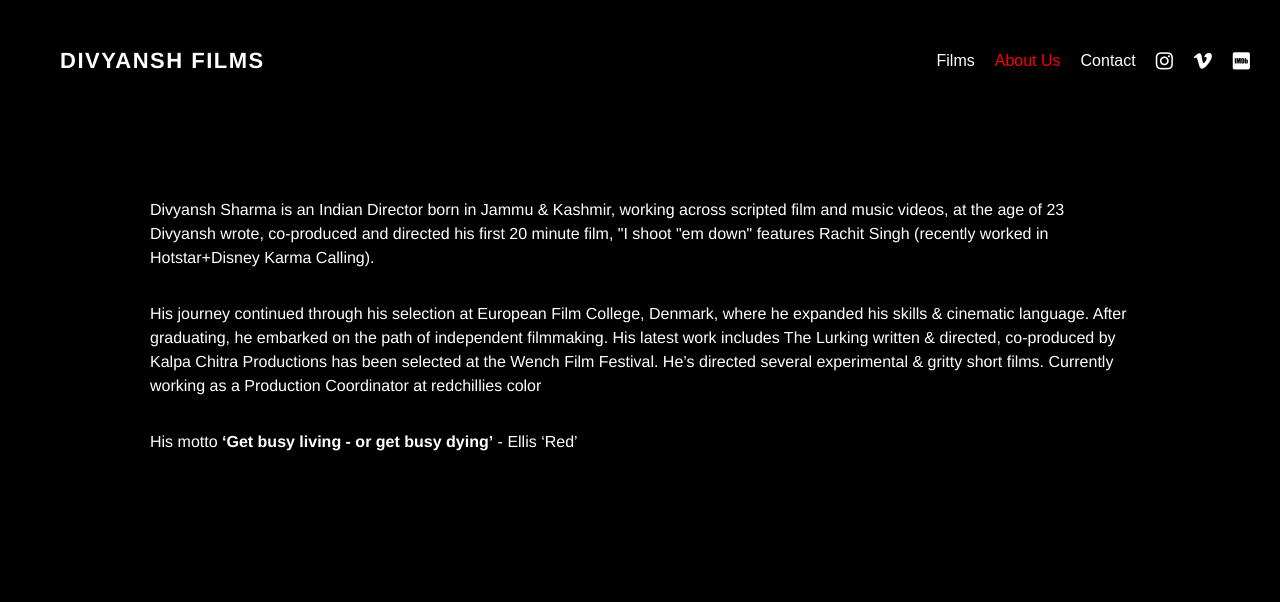
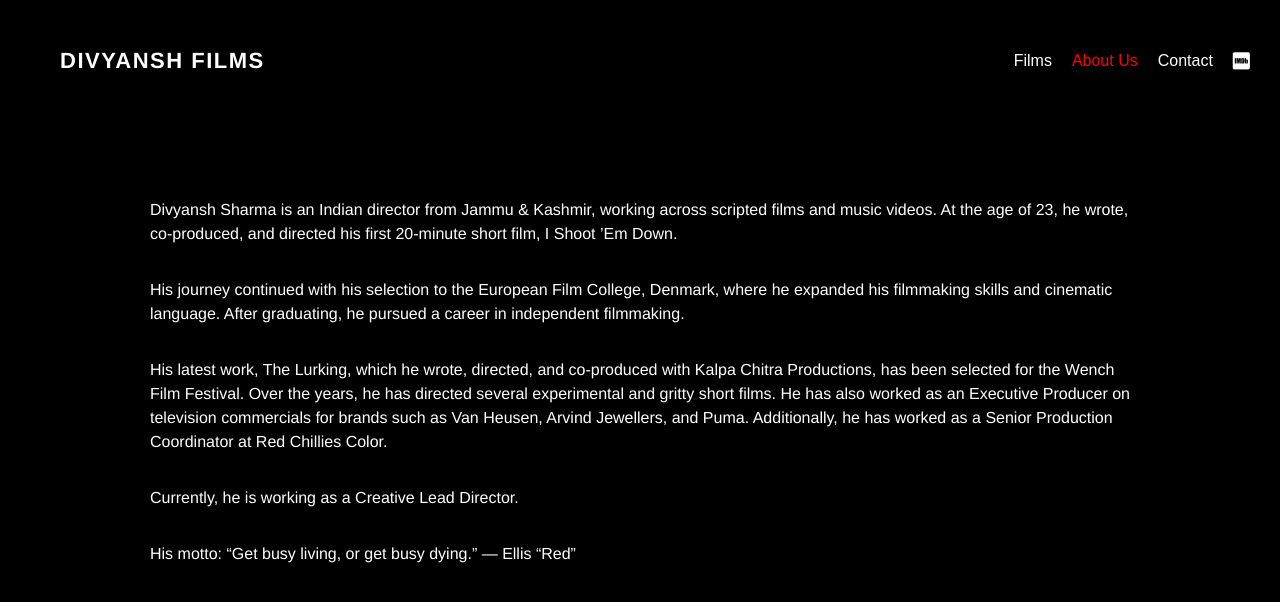
Before and after one commit to sram21/film-divyansh, a Flask app: page /about in a window 1280 px wide. Shown: the top 602 px of the page. Run offline with Flask 3, Linux system fonts and the light colour scheme.

Commit message:
new changes added and new video added

```diff
--- a/templates/about.html
+++ b/templates/about.html
@@ -42,14 +42,22 @@
     </style>
 
     <div class="about-container">
-        <p>Divyansh Sharma is an Indian Director born in Jammu & Kashmir, working across scripted film and music videos,
-            at the age of 23 Divyansh wrote, co-produced and directed his first 20 minute film, "I shoot "em down" features Rachit Singh (recently worked in Hotstar+Disney Karma Calling).</p>
+        <p>Divyansh Sharma is an Indian director from Jammu & Kashmir, working across scripted films and music videos.
+        At the age of 23, he wrote, co-produced, and directed his first 20-minute short film, I Shoot ’Em Down.</p>
 
-        <p>His journey continued through his selection at European Film College, Denmark, where he expanded his skills & cinematic language.
-        After graduating, he embarked on the path of independent filmmaking. His latest work includes The Lurking written & directed, co-produced by Kalpa Chitra Productions has been selected at the Wench Film Festival.
-        He’s directed several experimental & gritty short films. Currently working as a Production Coordinator at redchillies color</p>
+        <p>His journey continued with his selection to the European Film College, Denmark, where he expanded his filmmaking skills and cinematic language.
+            After graduating, he pursued a career in independent filmmaking.
+        </p>
 
-        <p>His motto <b>‘Get busy living - or get busy dying’</b> - Ellis ‘Red’</p>
+        <p>His latest work, The Lurking, which he wrote, directed, and co-produced with Kalpa Chitra Productions, has been selected for the Wench Film Festival.
+            Over the years, he has directed several experimental and gritty short films. He has also worked as an Executive Producer on television commercials for brands
+            such as Van Heusen, Arvind Jewellers, and Puma. Additionally, he has worked as a Senior Production Coordinator at Red Chillies Color.
+        </p>
+
+        <p>Currently, he is working as a Creative Lead Director.</p>
+
+        <p>His motto: “Get busy living, or get busy dying.” — Ellis “Red”</p>
+
         <p></p>
     </div>
 
--- a/templates/layout.html
+++ b/templates/layout.html
@@ -178,12 +178,12 @@
             <a href="{{ url_for('films') }}" {% if active_menu == 'films' %}class="active"{% endif %}>Films</a>
             <a href="{{ url_for('about') }}" {% if active_menu == 'about' %}class="active"{% endif %}>About Us</a>
             <a href="{{ url_for('contact') }}" {% if active_menu == 'contact' %}class="active"{% endif %}>Contact</a>
-            <a href="https://www.instagram.com/divyansh_461/" target="_blank">
+            <!-- <a href="https://www.instagram.com/divyansh_461/" target="_blank">
                 <i class="fa fa-instagram" style="font-size:20px; color:white"></i>
-            </a>
-            <a href="https://vimeo.com/" target="_blank">
+            </a> -->
+            <!-- <a href="https://vimeo.com/" target="_blank">
                 <i class="fa fa-vimeo" style="font-size:20px; color:white"></i>
-            </a>
+            </a> -->
 
             <a href="https://www.imdb.com/name/nm13812955/" target="_blank">
                 <i class="fa fa-imdb" style="font-size:20px; color:white"></i>
```
Also changed, not shown: templates/contact.html (+4 -4 lines), templates/films.html (+33 -0 lines), static/image/Bracabulary_by_van_heusen_1.png (added), static/image/Bracabulary_by_van_heusen_2.png (added), static/image/Cerimonia.png (added), static/image/Vanheusen.png (added), 4 other files.
